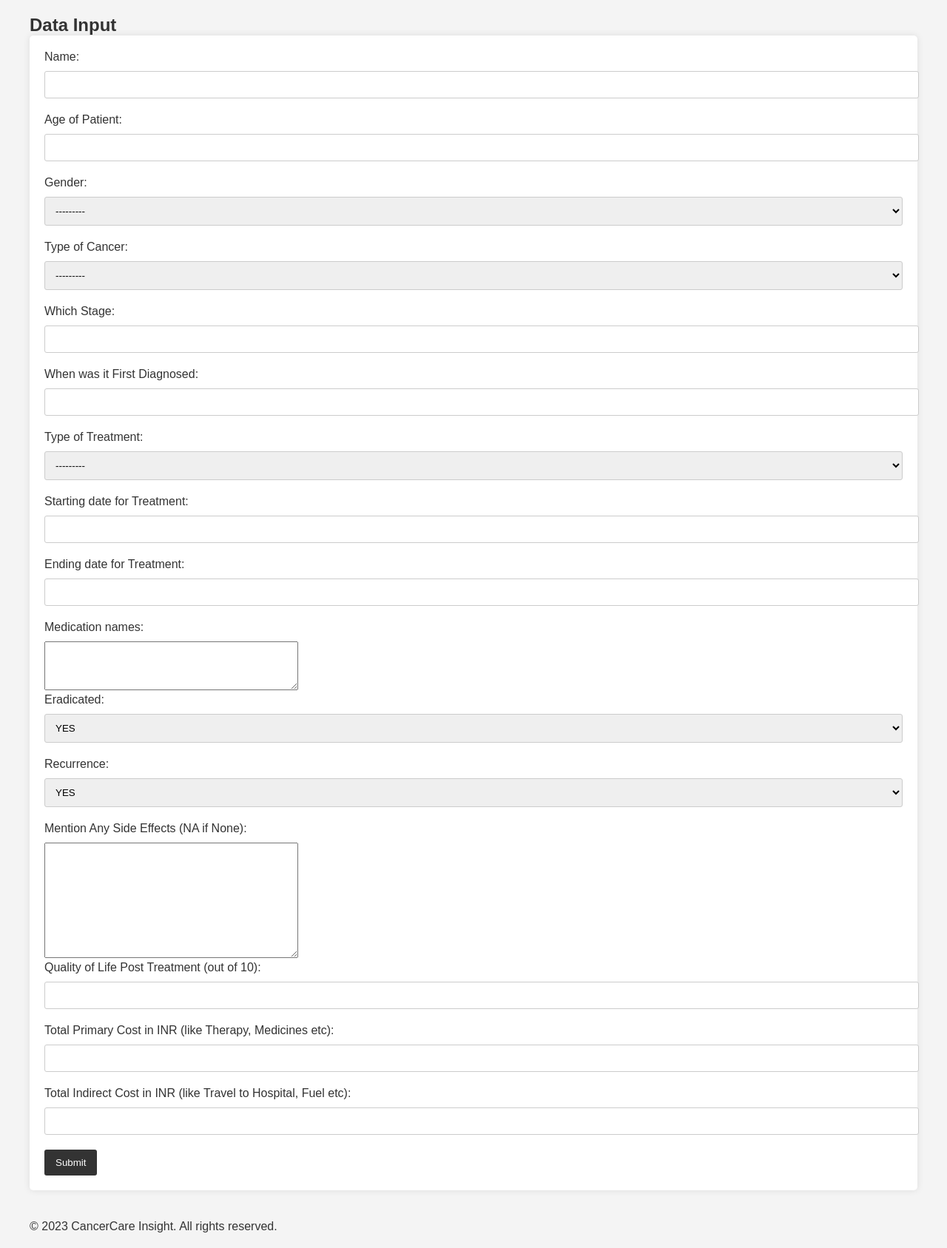
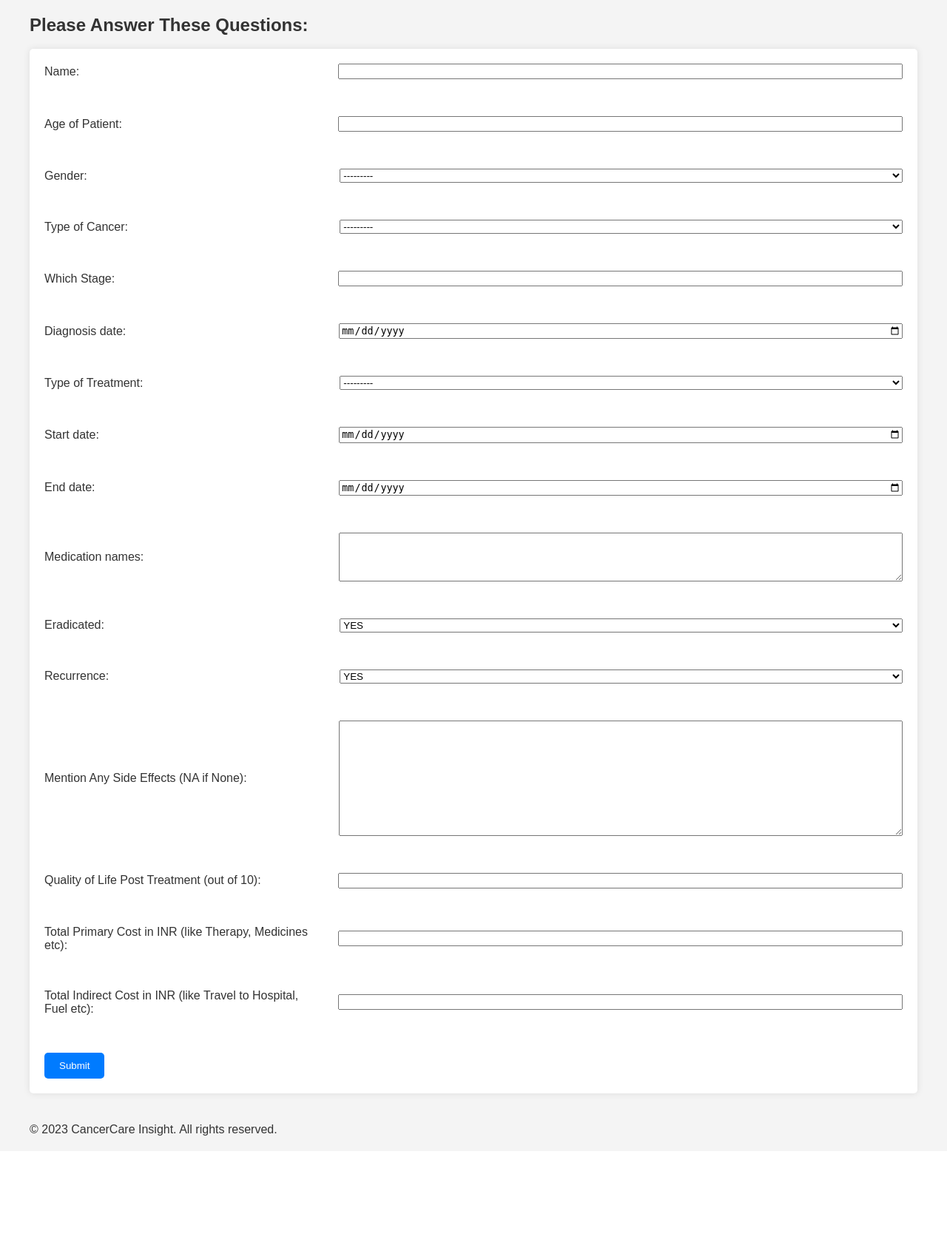
Before and after one commit to gibrankhantareen/01-CancerCare-Insight-Project, a Django app: page /data-input/ in a window 1280 px wide. Shown: the part 78-1765 px from the top of the page at 74% size. After the commit the page ends 1613 px from the top, so only its background shows below. Run offline with Django 4.2, Linux system fonts and the light colour scheme.

Commit message:
Made changes in Form

```diff
--- a/CancerCareInsight/datainput/forms.py
+++ b/CancerCareInsight/datainput/forms.py
@@ -6,6 +6,10 @@
     medication_names = forms.CharField(widget=forms.Textarea(attrs={'rows': 4, 'cols': 40}))
     eradicated = forms.ChoiceField(choices=[('YES', 'YES'), ('NO', 'NO'), ('MAYBE', 'MAYBE')])
     recurrence = forms.ChoiceField(choices=[('YES', 'YES'), ('NO', 'NO'), ('MAYBE', 'MAYBE')])
+    diagnosis_date = forms.DateField(widget=forms.DateInput(attrs={'type': 'date'}))
+    start_date = forms.DateField(widget=forms.DateInput(attrs={'type': 'date'}))
+    end_date = forms.DateField(widget=forms.DateInput(attrs={'type': 'date'}))
+
 
     class Meta:
         model = PatientData
@@ -21,11 +25,11 @@
             'name': 'Full Name',
             'age': 'Age of Patient',
             'gender': 'Gender',
-            'cancer_type':"Type of Cancer",
+            'cancer_type':'Type of Cancer',
             'stage':'Which Stage',
-            'diagnosis_date':"When was it First Diagnosed",
-            'treatment_type':"Type of Treatment",
-            'start_date':"Starting date for Treatment",
+            'diagnosis_date':'When was it Diagnosed',
+            'treatment_type':'Type of Treatment',
+            'start_date':'Starting date for Treatment',
             'end_date':'Ending date for Treatment',
             'medication_names':'Medicines Prescibed',
             'eradicated':'Is the Cancer Eradicated?',
@@ -34,4 +38,4 @@
             'quality_of_life_post_treatment':'Quality of Life Post Treatment (out of 10)',
             'direct_costs': 'Total Primary Cost in INR (like Therapy, Medicines etc)',
             'indirect_costs':'Total Indirect Cost in INR (like Travel to Hospital, Fuel etc)',
-                }
+            }
--- a/CancerCareInsight/datainput/models.py
+++ b/CancerCareInsight/datainput/models.py
@@ -6,7 +6,6 @@
     GENDER_CHOICES = [
         ('M', 'Male'),
         ('F', 'Female'),
-        ('O', 'Other'),
     ]
 
     CANCER_TYPE_CHOICES = [
--- a/CancerCareInsight/datainput/static/css/style.css
+++ b/CancerCareInsight/datainput/static/css/style.css
@@ -18,9 +18,19 @@
 
 header {
     background-color: #333;
-    color: #fff;
+    color: white;
+    padding: 10px 0;
     text-align: center;
-    padding: 10px 0;
+}
+
+header a {
+    color: white;
+    text-decoration: none;
+    padding: 0 15px;
+}
+
+header a:hover {
+    text-decoration: underline;
 }
 
 nav ul {
@@ -53,33 +63,35 @@
     box-shadow: 0 0 10px rgba(0, 0, 0, 0.1);
 }
 
-form label {
-    display: block;
-    margin-bottom: 10px;
+
+form p {
+    display: flex;
+    align-items: center;
+    justify-content: space-between;
+    margin-bottom: 50px;
 }
 
-form input[type="text"],
-form input[type="number"],
-form select {
-    width: 100%;
-    padding: 10px;
-    margin-bottom: 20px;
-    border: 1px solid #ccc;
-    border-radius: 3px;
+form label {
+    flex: 1;
+    margin-right: 20px;
+}
+
+form input, form select, form textarea {
+    flex: 2;
 }
 
 form button {
-    background-color: #333;
-    color: #fff;
-    padding: 10px 15px;
+    background-color: #007BFF;
+    color: white;
     border: none;
-    border-radius: 3px;
+    padding: 10px 20px;
+    border-radius: 5px;
     cursor: pointer;
     transition: background-color 0.3s;
 }
 
 form button:hover {
-    background-color: #555;
+    background-color: #0056b3;
 }
 
 .errorlist {
--- a/CancerCareInsight/datainput/templates/data_input.html
+++ b/CancerCareInsight/datainput/templates/data_input.html
@@ -1,8 +1,9 @@
 {% extends "base.html" %}
 
 {% block content %}
-<h2>Data Input</h2>
-<form method="post" action="{% url 'data_input' %}">
+<h2>Please Answer These Questions:</h2>
+<br>
+<form method="post" action="{% url 'data_input' %}" id="data-input-form">
     {% csrf_token %}
     {{ patient_data_form.as_p }}
     <button type="submit">Submit</button>
--- a/CancerCareInsight/datainput/views.py
+++ b/CancerCareInsight/datainput/views.py
@@ -18,7 +18,6 @@
     context = {
         'patient_data_form': patient_data_form,
     }
-    print(patient_data_form)
 
     return render(request, 'data_input.html', context)
 
```
Also changed, not shown: CancerCareInsight/datainput/migrations/0006_alter_patientdata_gender.py (added), CancerCareInsight/db.sqlite3.
